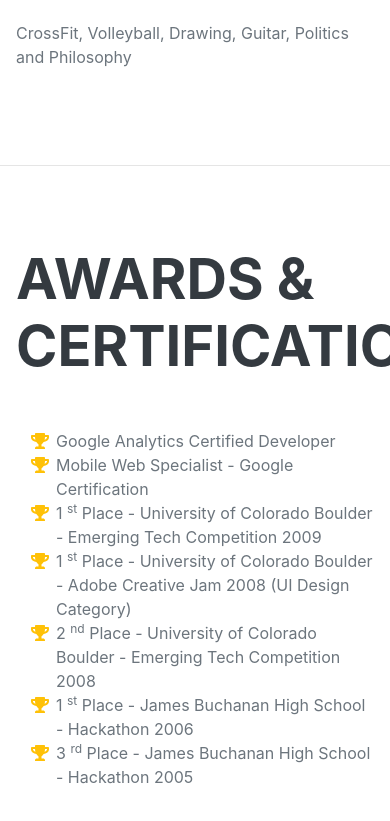
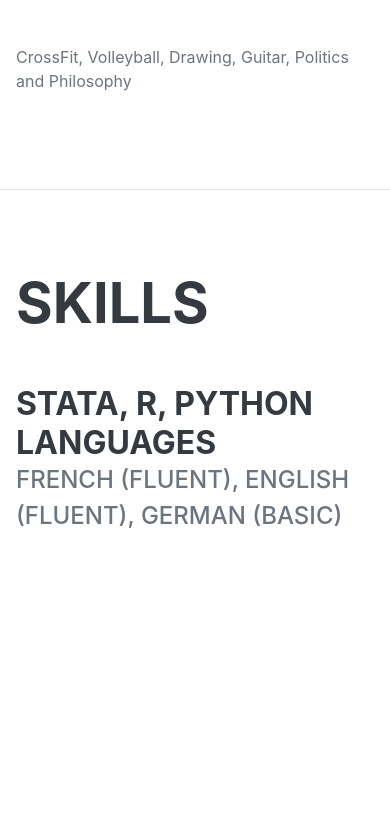
Before and after one commit to LouisMangeney/LouisMangeney, a plain HTML site: page index.html in a window 390 px wide. Shown: the part 3853-4674 px from the top of the page. After the commit the page ends 4531 px from the top, so only its background shows below. Drawn offline with nearby package versions, Linux system fonts and the light colour scheme; a web font is replaced by a local one.

Commit message:
Update index.html

```diff
--- a/index.html
+++ b/index.html
@@ -30,7 +30,7 @@
                     <li class="nav-item"><a class="nav-link js-scroll-trigger" href="#education">Education</a></li>
                     <li class="nav-item"><a class="nav-link js-scroll-trigger" href="#experience">Experience</a></li>
                     <li class="nav-item"><a class="nav-link js-scroll-trigger" href="#interests">Interests</a></li>
-                    <li class="nav-item"><a class="nav-link js-scroll-trigger" href="#awards">Awards</a></li>
+                    <li class="nav-item"><a class="nav-link js-scroll-trigger" href="#skills">Skills</a></li>
                 </ul>
             </div>
         </nav>
@@ -125,7 +125,7 @@
                             <h3 class="mb-0">Teaching Assistant</h3>
                             <div class="subheading mb-3">University of Neuchatel, Switzerland</div>
                             <div>Chair of Financial Accounting (Peter Fiechter)</div>
-                            <p>Chair of Finance (Michel Dubois, Tim Kroencke</p>
+                            <p>Chair of Finance (Michel Dubois, Tim Kroencke)</p>
                             <p class="mb-0">Courses: Comptabilité Financière, Financial Analysis, Principe de Finance, Principles of Finance,Research in Financial Analysis</p>
                         </div>
                         <div class="flex-shrink-0"><span class="text-primary">2016 - present</span></div>
@@ -141,50 +141,20 @@
                 </div>
             </section>
             <hr class="m-0" />
-            <!-- Awards-->
-            <section class="resume-section" id="awards">
+            <!-- Skills-->
+            <section class="resume-section" id="skills">
                 <div class="resume-section-content">
-                    <h2 class="mb-5">Awards & Certifications</h2>
-                    <ul class="fa-ul mb-0">
-                        <li>
-                            <span class="fa-li"><i class="fas fa-trophy text-warning"></i></span>
-                            Google Analytics Certified Developer
-                        </li>
-                        <li>
-                            <span class="fa-li"><i class="fas fa-trophy text-warning"></i></span>
-                            Mobile Web Specialist - Google Certification
-                        </li>
-                        <li>
-                            <span class="fa-li"><i class="fas fa-trophy text-warning"></i></span>
-                            1
-                            <sup>st</sup>
-                            Place - University of Colorado Boulder - Emerging Tech Competition 2009
-                        </li>
-                        <li>
-                            <span class="fa-li"><i class="fas fa-trophy text-warning"></i></span>
-                            1
-                            <sup>st</sup>
-                            Place - University of Colorado Boulder - Adobe Creative Jam 2008 (UI Design Category)
-                        </li>
-                        <li>
-                            <span class="fa-li"><i class="fas fa-trophy text-warning"></i></span>
-                            2
-                            <sup>nd</sup>
-                            Place - University of Colorado Boulder - Emerging Tech Competition 2008
-                        </li>
-                        <li>
-                            <span class="fa-li"><i class="fas fa-trophy text-warning"></i></span>
-                            1
-                            <sup>st</sup>
-                            Place - James Buchanan High School - Hackathon 2006
-                        </li>
-                        <li>
-                            <span class="fa-li"><i class="fas fa-trophy text-warning"></i></span>
-                            3
-                            <sup>rd</sup>
-                            Place - James Buchanan High School - Hackathon 2005
-                        </li>
-                    </ul>
+                    <h2 class="mb-5">Skills</h2>
+                    <div class="d-flex flex-column flex-md-row justify-content-between mb-5">
+                        <div class="flex-grow-1">
+                            <h3 class="mb-0">Stata, R, python</h3>
+                    </div>
+                    <div class="d-flex flex-column flex-md-row justify-content-between">
+                        <div class="flex-grow-1">
+                            <h3 class="mb-0">Languages</h3>
+                            <div class="subheading mb-3">French (Fluent), English (Fluent), German (Basic)</div>
+                        </div>
+                    </div>
                 </div>
             </section>
         </div>
```
